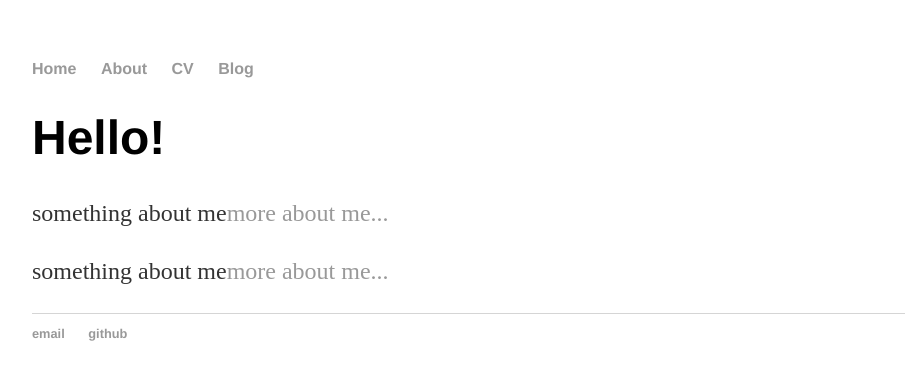
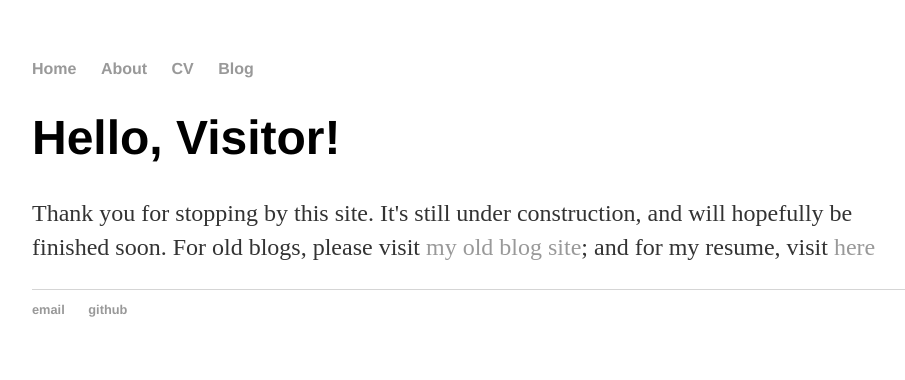
Before and after one commit to relevart/relevart.github.io, a Jekyll site: the page built from index.html, in a window 1280 px wide. Shown: the top 380 px of the page, without its empty margins (160-1065 px from the left). Built offline with Jekyll 4.4.1, drawn with Linux system fonts in a browser that asks for light colours.

Commit message:
changed index page

```diff
--- a/index.html
+++ b/index.html
@@ -3,7 +3,6 @@ layout: default
 title: Meixuan Shi | relevart
 ---
 <div class="blurb">
-	<h1>Hello!</h1>
-	<p>something about me<a href="/about">more about me...</a></p>
-	<p>something about me<a href="/about">more about me...</a></p>
+	<h1>Hello, Visitor!</h1>
+        <p>Thank you for stopping by this site. It's still under construction, and will hopefully be finished soon. For old blogs, please visit <a href="relevart.net">my old blog site</a>; and for my resume, visit <a href="/CV">here</a></p>
 </div><!-- /.blurb -->
```
